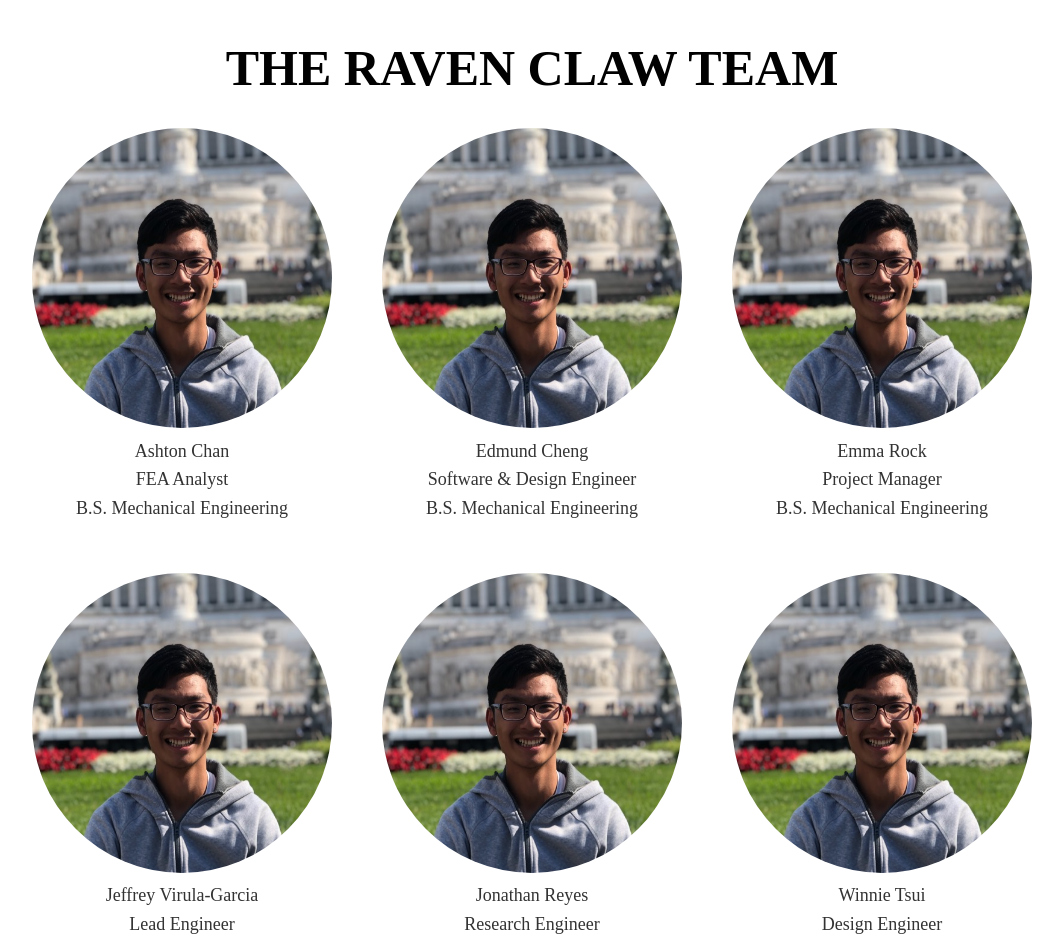
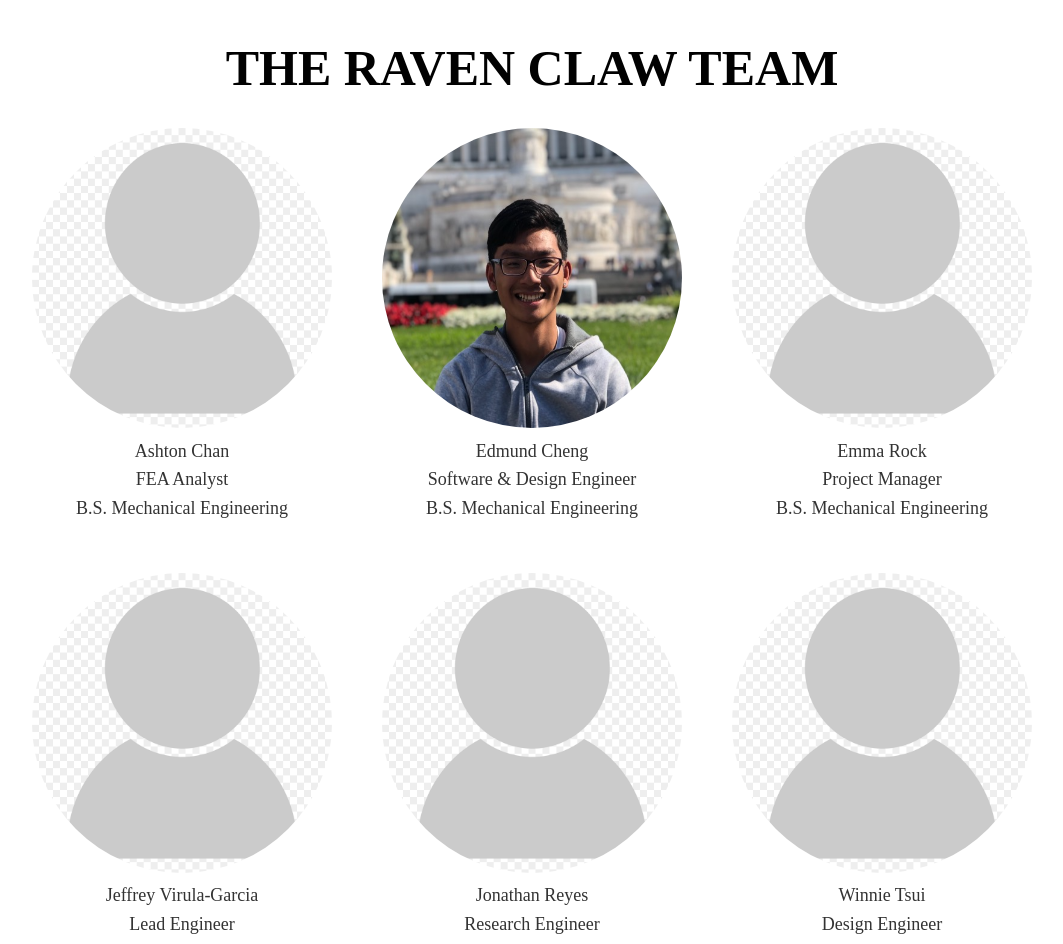
Before and after one commit to edmundcheng221/ravenclawdrone, a React (Create React App) app: page / in a window 1280 px wide. Shown: the part 1260-2204 px from the top of the page, without its empty margins (108-1171 px from the left). Built offline with nearby package versions, Linux system fonts and the light colour scheme.

Commit message:
form functional; replaced images

```diff
--- a/src/App.js
+++ b/src/App.js
@@ -11,7 +11,7 @@ import './App.css';
 class App extends Component {
   render() {
     return (
-      <body id="whole">
+      // <body id="whole">
         <div className="App">
           <Navbar />
           <Slider />
@@ -20,7 +20,7 @@ class App extends Component {
           <Contact />
           <Footer />
         </div>
-      </body>
+      // </body>
     );
   }
 }
--- a/src/components/About/About.js
+++ b/src/components/About/About.js
@@ -4,43 +4,43 @@ import './About.css'
 class About extends Component {
     render(){
         return(
-            <body id="section">
+            // <body id="section">
                 <div className="contact">
                     <h1 className="Heading">The Raven Claw Team</h1>
                     <br></br>
                     <div id="team">
                         <div>
-                            <img id="employee" src={require('../img/edmund.png')}></img>
+                            <img alt="ashton" id="employee" src={require('../img/placeholder.png')}></img>
                             <p className="caption">Ashton Chan</p>
                             <p className="caption">FEA Analyst</p>
                             <p className="caption">B.S. Mechanical Engineering</p>
                         </div>
                         <div>
-                            <img id="employee" src={require('../img/edmund.png')}></img>
+                            <img alt="edmund" id="employee" src={require('../img/edmund.png')}></img>
                             <p className="caption">Edmund Cheng</p>
                             <p className="caption">Software & Design Engineer</p>
                             <p className="caption">B.S. Mechanical Engineering</p>
                         </div>
                         <div>
-                            <img id="employee" src={require('../img/edmund.png')}></img>
+                            <img alt="emma" id="employee" src={require('../img/placeholder.png')}></img>
                             <p className="caption">Emma Rock</p>
                             <p className="caption">Project Manager</p>
                             <p className="caption">B.S. Mechanical Engineering</p>
                         </div>
                         <div>
-                            <img id="employee" src={require('../img/edmund.png')}></img>
+                            <img alt="jeff" id="employee" src={require('../img/placeholder.png')}></img>
                             <p className="caption">Jeffrey Virula-Garcia</p>
                             <p className="caption">Lead Engineer</p>
                             <p className="caption">B.S. Mechanical Engineering</p>
                         </div>
                         <div>
-                            <img id="employee" src={require('../img/edmund.png')}></img>
+                            <img alt="jonathan" id="employee" src={require('../img/placeholder.png')}></img>
                             <p className="caption">Jonathan Reyes</p>
                             <p className="caption">Research Engineer</p>
                             <p className="caption">B.S. Mechanical Engineering</p>
                         </div>
                         <div>
-                            <img id="employee" src={require('../img/edmund.png')}></img>
+                            <img alt="winnie" id="employee" src={require('../img/placeholder.png')}></img>
                             <p className="caption">Winnie Tsui</p>
                             <p className="caption">Design Engineer</p>
                             <p className="caption">B.S. Mechanical Engineering</p>
@@ -48,7 +48,7 @@ class About extends Component {
                     </div>
                     <br></br>
                 </div>
-            </body>
+            // </body>
         )
 
     }
--- a/src/components/Contact/Contact.js
+++ b/src/components/Contact/Contact.js
@@ -1,7 +1,12 @@
 import React, { Component } from 'react';
 import './Contact.css'
+import '../../index'
 
 class Contact extends Component {
+    // helloworld = () => {
+    //     console.log("Hi");
+    // }
+
     render(){
         return(
             <section id="body">
@@ -9,26 +14,26 @@ class Contact extends Component {
                     <br></br>
                     <h1 id="caption">Contact Us</h1>
 
-                    <div class="wrapper">
+                    <div className="wrapper">
                         <div id="error_message"></div>
                         <form id="myform" action="https://formsubmit.co/ec3219@nyu.edu" method="POST">
-                            <div class="input_field">
+                            <div className="input_field">
                                 {/* <input type="text" placeholder="Name" id="name"></input> */}
                                 <input type="text" name="name" placeholder="Name" id="name" required></input>
                             </div>
-                            <div class="input_field">
+                            <div className="input_field">
                                 <input type="text" placeholder="Subject" id="subject" required></input>
                             </div>
-                            <div class="input_field">
+                            <div className="input_field">
                                 <input type="text" placeholder="Phone" id="phone" required></input>
                             </div>
-                            <div class="input_field">
+                            <div className="input_field">
                                 <input type="text" name="email" placeholder="Email" id="email" required></input>
                             </div>
-                            <div class="input_field">
+                            <div className="input_field">
                                 <textarea name="message" placeholder="Message" id="message" required></textarea>
                             </div>
-                            <div class="btn2">
+                            <div className="btn2">
                                 <input type="submit"></input>
                             </div>
                         </form>
--- a/src/components/Footer/Footer.js
+++ b/src/components/Footer/Footer.js
@@ -6,10 +6,10 @@ class Footer extends Component {
         return(
             <section id="footerbody">
                 <div className="social">
-                    <a href="https://www.facebook.com"><i class="fab fa-facebook"></i></a>
-                    <a href="https://www.instagram.com"><i class="fab fa-instagram"></i></a>
-                    <a href="https://www.linkedin.com"><i class="fab fa-linkedin"></i></a>
-                    <a href="https://www.github.com"><i class="fab fa-github"></i></a>
+                    <a href="https://www.facebook.com"><i className="fab fa-facebook"></i></a>
+                    <a href="https://www.instagram.com"><i className="fab fa-instagram"></i></a>
+                    <a href="https://www.linkedin.com"><i className="fab fa-linkedin"></i></a>
+                    <a href="https://www.github.com"><i className="fab fa-github"></i></a>
                 </div>
                 <br></br>
                 <div id="footercaption">
--- a/src/components/Product/Product.js
+++ b/src/components/Product/Product.js
@@ -14,7 +14,7 @@ class Product extends Component {
                         <li>Drone made out of carbon fiber</li>
                         <li>Soft Robotic gripper made from ecoflex</li>
                         <li>Actuated channels allow for the gripping of objects</li>
-                        <img id="image" src={require('../img/layoutGripper.png')}></img>
+                        <img alt="gripper" id="image" src={require('../img/layoutGripper.png')}></img>
                     </div>
                     {/* <div>
 
--- a/src/components/Slider/Slider.js
+++ b/src/components/Slider/Slider.js
@@ -5,8 +5,8 @@ class Slider extends Component {
     render(){
         return(
 
-            <section class="section-a" id="section-a">
-                <div class="container">
+            <section className="section-a" id="section-a">
+                <div className="container">
                     <div>
                         <h1>Contactless Delivery Drone</h1>
                         <p>
@@ -14,9 +14,9 @@ class Slider extends Component {
                             to develop a contactless delivery drone that is capable of gripping
                             and transporting ireegularly shaped payloads.
                         </p>
-                        <a href="#" class="btn">Contact Us</a>
+                        <a href="#body" className="btn">Contact Us</a>
                     </div>
-                    <img src={require('../img/drone.png')}></img>
+                    <img alt="drone" src={require('../img/drone.png')}></img>
                 </div>
                 <br></br>
                 <br></br>
```
Also changed, not shown: src/components/img/placeholder.png (added), src/index.js (line endings or trailing spaces), 1 other file (tests, documents, lock files or other folders).
